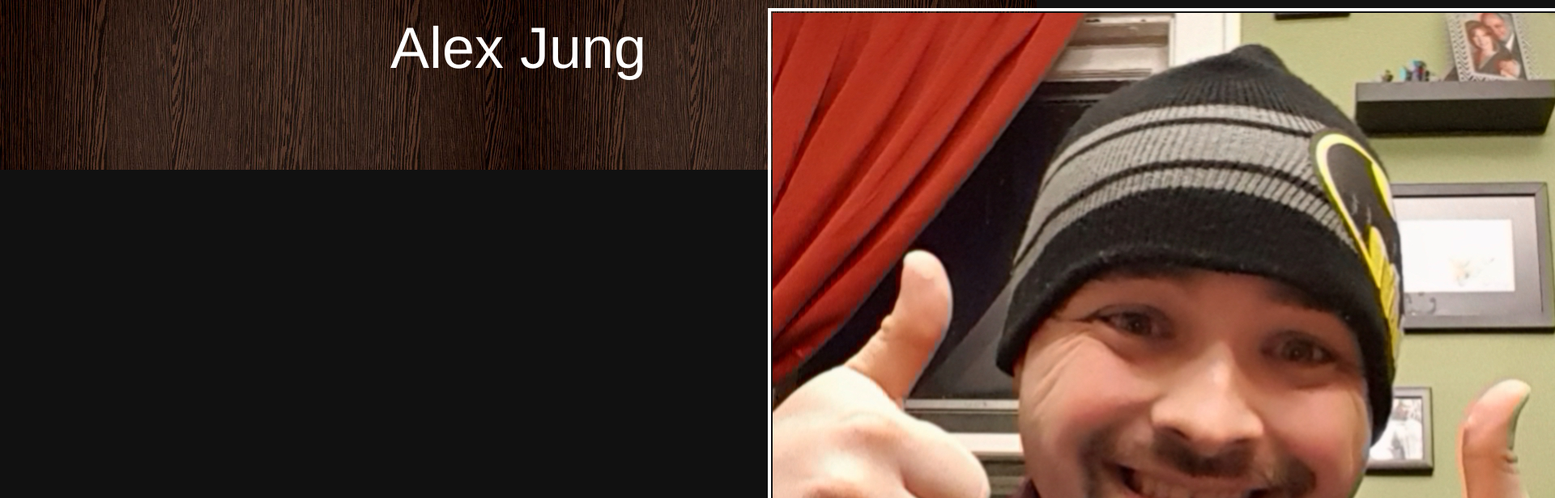
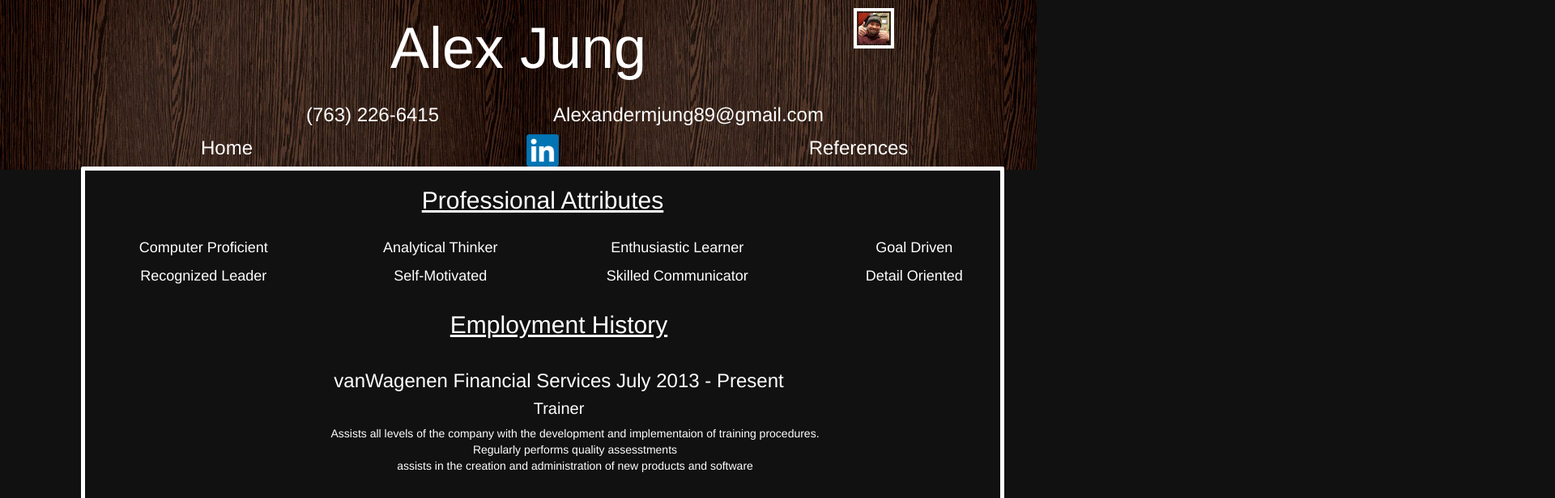
Before and after one commit to AlexMJung/Alex.github.io, a plain HTML site: page resume.html in a window 1280 px wide. Shown: the top 616 px of the page at 81% size, 1920 px wide, since content can reach past the window. Drawn offline with nearby package versions, Linux system fonts and the light colour scheme.

Commit message:
Update resume.html

```diff
--- a/resume.html
+++ b/resume.html
@@ -18,7 +18,7 @@
 			  <h1> Alex Jung</h1>
 			  </div>
 		     <div class="col-sm-3">
-         <a href="resume.html"><img class="headshot" src="thumbs_up.jpg" alt="Alex Jung headshot"></a>
+         <a href="resume.html"><img class="headshot" src="thumbs_up.jpg" height="50px" width="50px" alt="Alex Jung headshot" ></a>
 			  </div>
 		</div>
 	   <section class="container">
```
